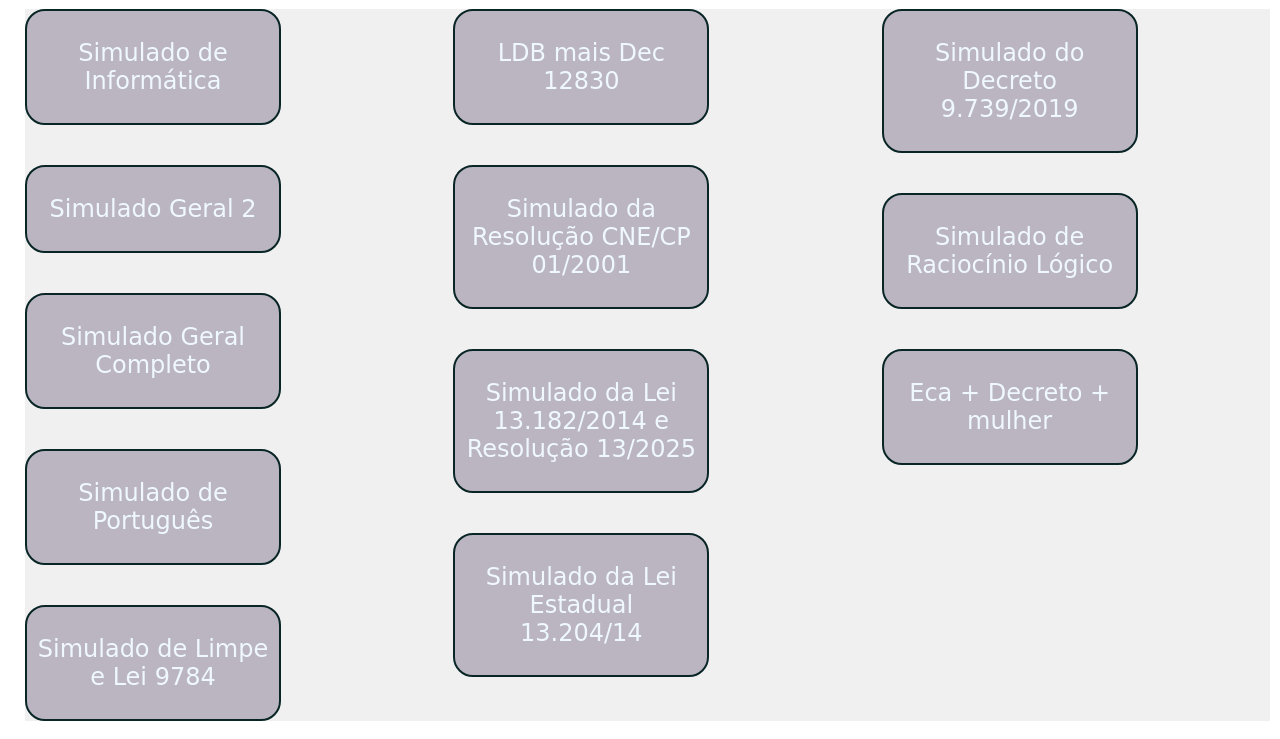
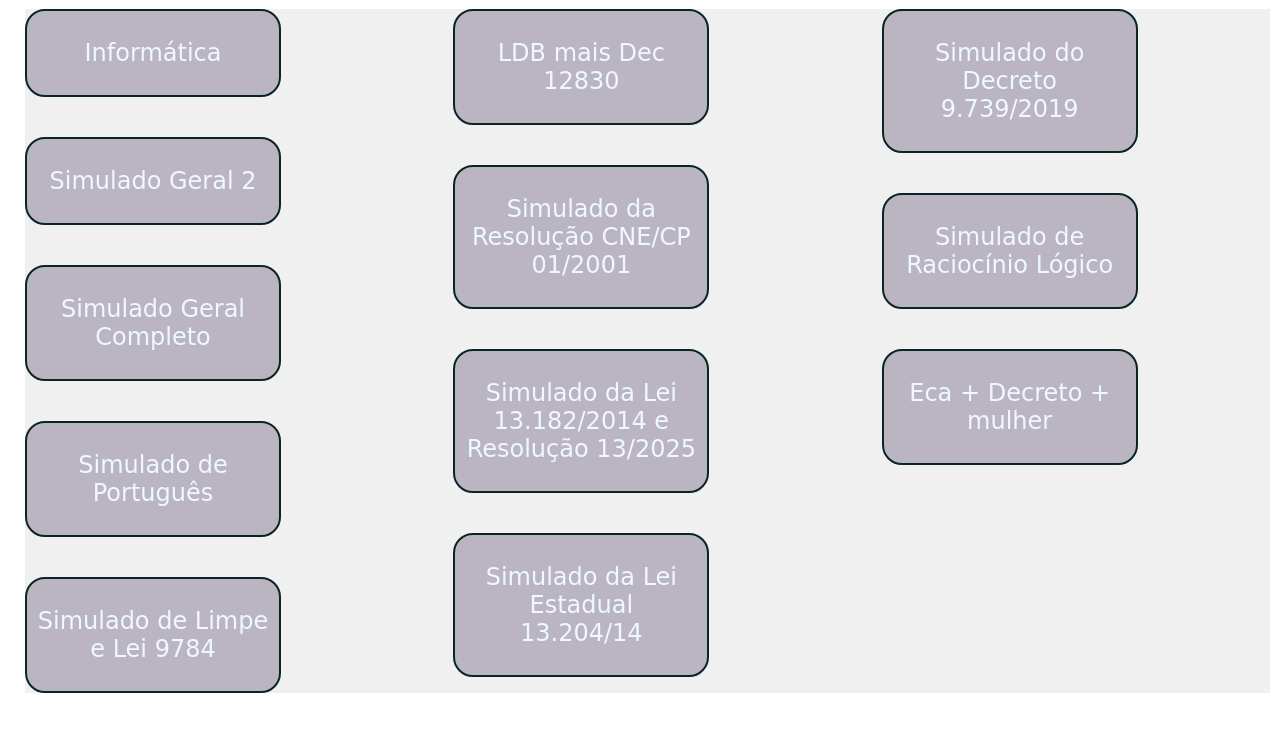
Before and after one commit to nilsonoliv/Simulados-de-concurso, a plain HTML site: page docs/index.html in a window 1280 px wide. Shown: the part 82-821 px from the top of the page. After the commit the page ends 800 px from the top, so only its background shows below. Drawn offline with Linux system fonts and the light colour scheme.

Commit message:
Atualizar o index.html

```diff
--- a/docs/index.html
+++ b/docs/index.html
@@ -12,7 +12,7 @@
     </h1>
     <main>
         <div class="principal">
-            <div class="conteiner"> <a href="./docs/simulado info/index.html"><p>Simulado de Informática</p></a></div>
+            <div class="conteiner"> <a href="/docs/simulado info/index.html"><p>Informática</p></a></div>
             <div class="conteiner"><a href="./docs/Simulado_Geral_2/simulado_gera_2l.html"><p>Simulado Geral 2</p></a></div>
             <div class="conteiner"><a href="../docs/Simulado_Geral_Completo/Simulado_Geral_Completo.html"><p>Simulado Geral Completo</p></a></div>
             <div class="conteiner"><a href="../docs/Simulado_Português/simulado_portugues.html"><p>Simulado de Português</p></a></div>
```
